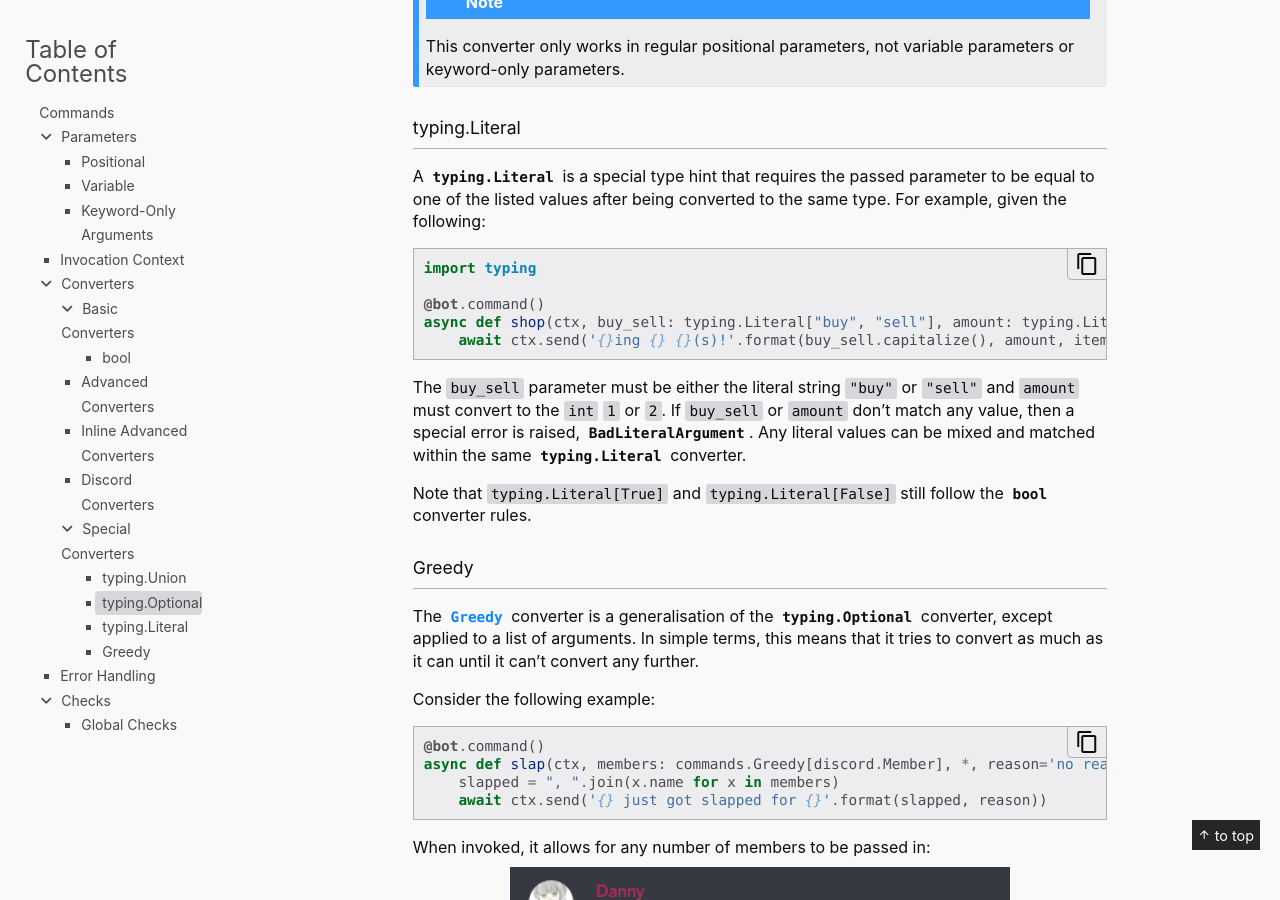
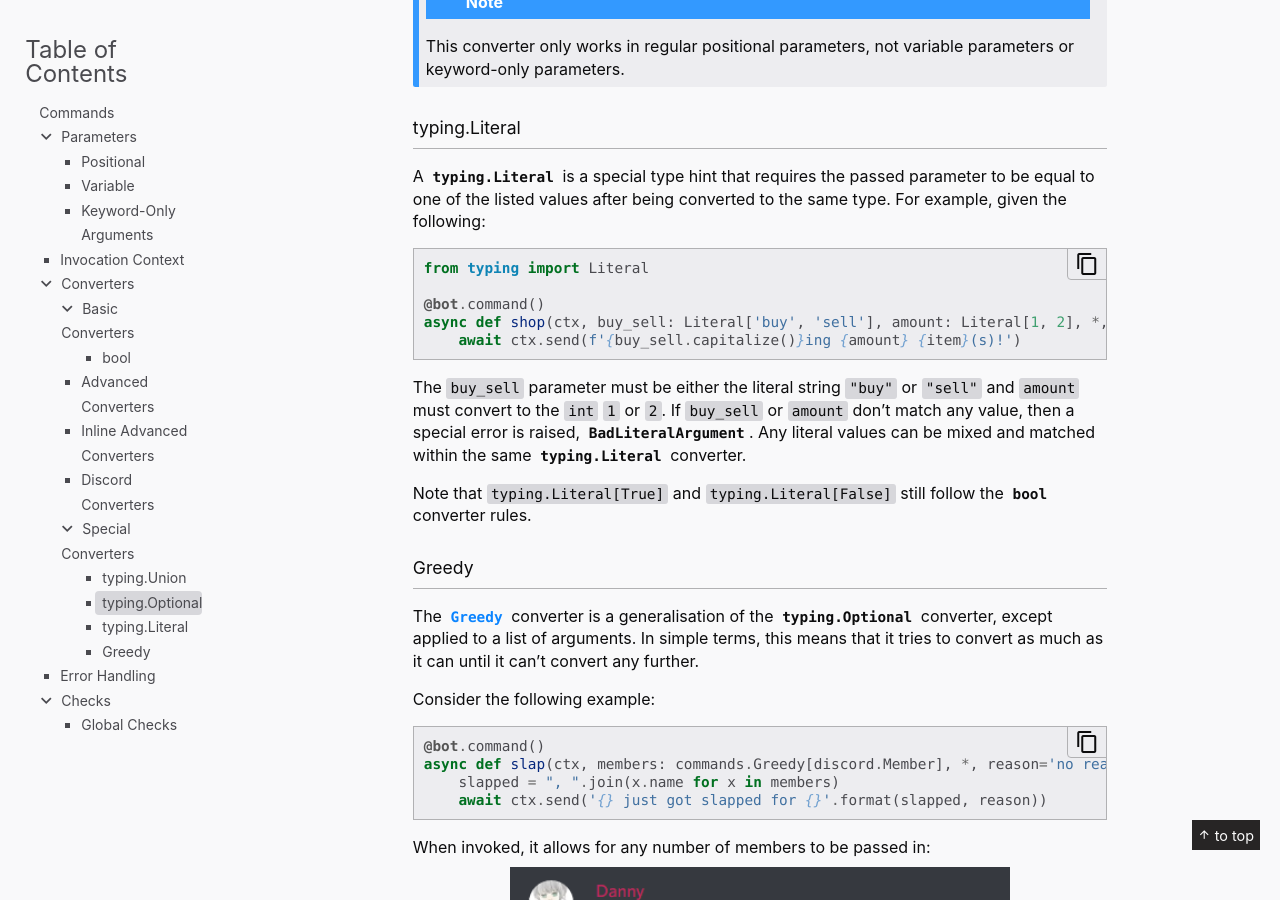
Before and after one commit to Rapptz/discord.py, a Sphinx documentation site: the page built from docs/ext/commands/commands.rst, in a window 1280 px wide and 900 px high, scrolled down 11160 px. Built offline with Sphinx 7.4.7, drawn with Linux system fonts in a browser that asks for light colours.

Commit message:
Update docs/ext/commands/commands.rst
Update documentation example

Co-authored-by: Danny <Rapptz@users.noreply.github.com>

```diff
--- a/docs/ext/commands/commands.rst
+++ b/docs/ext/commands/commands.rst
@@ -501,11 +501,11 @@ after being converted to the same type. For example, given the following:
 
 .. code-block:: python3
 
-    import typing
+    from typing import Literal
 
     @bot.command()
-    async def shop(ctx, buy_sell: typing.Literal["buy", "sell"], amount: typing.Literal[1, 2], *, item: str):
-        await ctx.send('{}ing {} {}(s)!'.format(buy_sell.capitalize(), amount, item))
+    async def shop(ctx, buy_sell: Literal['buy', 'sell'], amount: Literal[1, 2], *, item: str):
+        await ctx.send(f'{buy_sell.capitalize()}ing {amount} {item}(s)!')
 
 
 The ``buy_sell`` parameter must be either the literal string ``"buy"`` or ``"sell"`` and ``amount`` must convert to the
```
